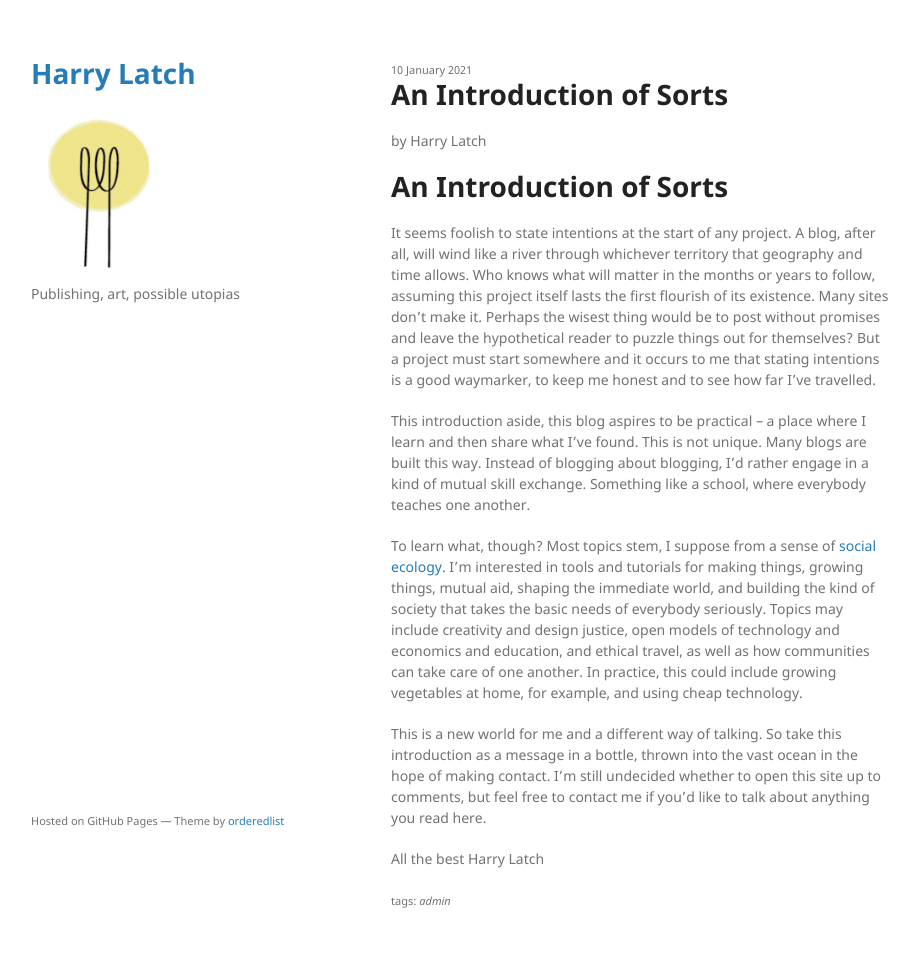
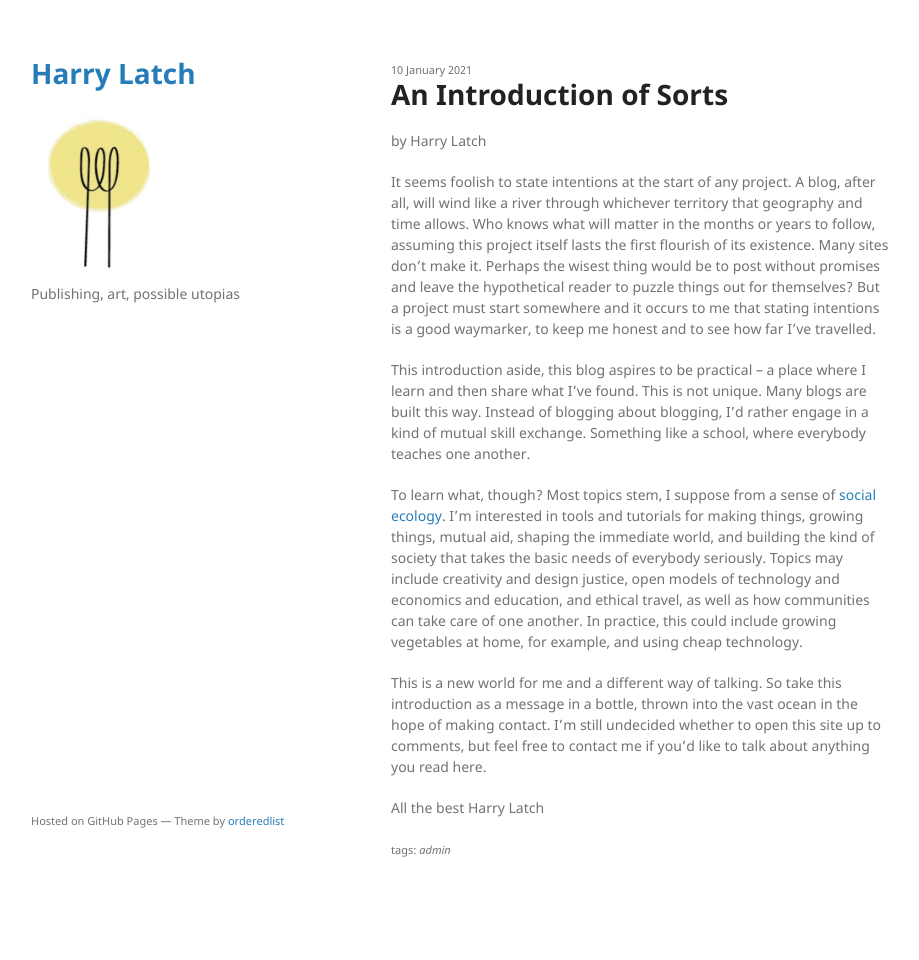
Before and after one commit to harrylatch/harrylatch.github.io, a Jekyll site: the page built from _posts/2021-01-10-an-introduction-of-sorts.md, in a window 1280 px wide. Shown: the whole page, without its empty margins (179-1098 px from the left). Built offline with Jekyll 4.4.1, drawn with Linux system fonts in a browser that asks for light colours; after the commit the page ends 909 px from its top, so only the background shows below that.

Commit message:
Update 2021-01-10-an-introduction-of-sorts.md
Removing extra header

```diff
--- a/_posts/2021-01-10-an-introduction-of-sorts.md
+++ b/_posts/2021-01-10-an-introduction-of-sorts.md
@@ -5,8 +5,6 @@ date: 2021-01-10
 author: Harry Latch
 tag: admin
 ---
-
-# An Introduction of Sorts
 
 It seems foolish to state intentions at the start of any project. A blog, after all, will wind like a river through whichever territory that geography and time allows. Who knows what will matter in the months or years to follow, assuming this project itself lasts the first flourish of its existence. Many sites don’t make it. Perhaps the wisest thing would be to post without promises and leave the hypothetical reader to puzzle things out for themselves? But a project must start somewhere and it occurs to me that stating intentions is a good waymarker, to keep me honest and to see how far I’ve travelled.
 
```
